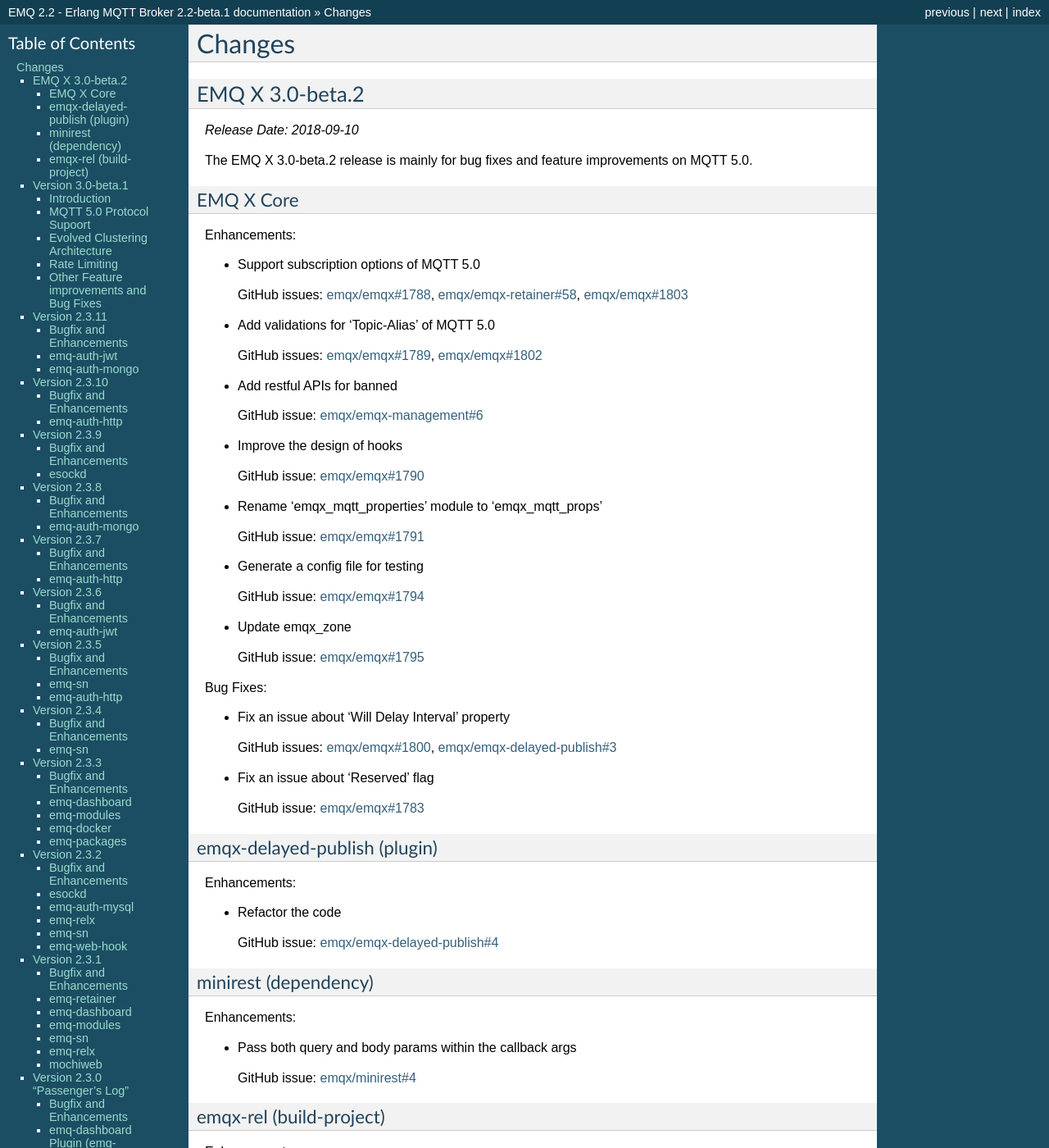
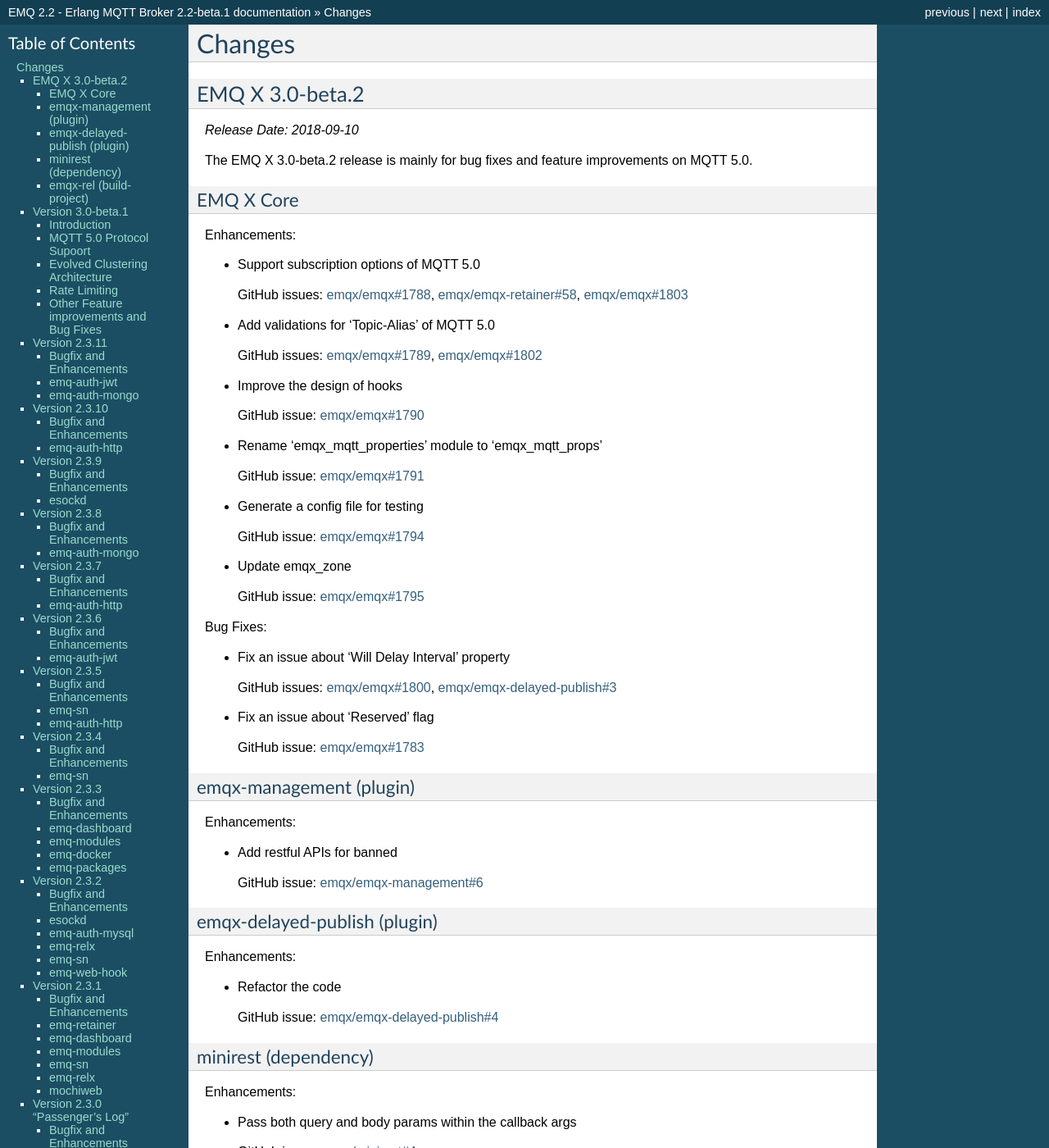
Before and after one commit to emqxarchive/emqx-docs-en, a Sphinx documentation site: the page built from source/changes.rst, in a window 1280 px wide and 1400 px high. Shown: the whole window at 82% size. Built offline with Sphinx 7.4.7, drawn with Linux system fonts in a browser that asks for light colours.

Commit message:
Release EMQ X 3.0-beta.2 - update4

```diff
--- a/source/changes.rst
+++ b/source/changes.rst
@@ -50,7 +46,6 @@
 - Update emqx_zone
 
   GitHub issue: `emqx/emqx#1795 <https://github.com/emqx/emqx/pull/1795>`_
-
 
 Bug Fixes:
 
@@ -63,6 +58,14 @@
 - Fix an issue about 'Reserved' flag
 
   GitHub issue: `emqx/emqx#1783 <https://github.com/emqx/emqx/pull/1783>`_
+
+emqx-management (plugin)
+----------------------
+Enhancements:
+
+- Add restful APIs for banned
+
+  GitHub issue: `emqx/emqx-management#6 <https://github.com/emqx/emqx-management/pull/6>`_
 
 emqx-delayed-publish (plugin)
 ----------------------
```
Also changed, not shown: other parts of source/changes.rst (+0 -4 lines).
